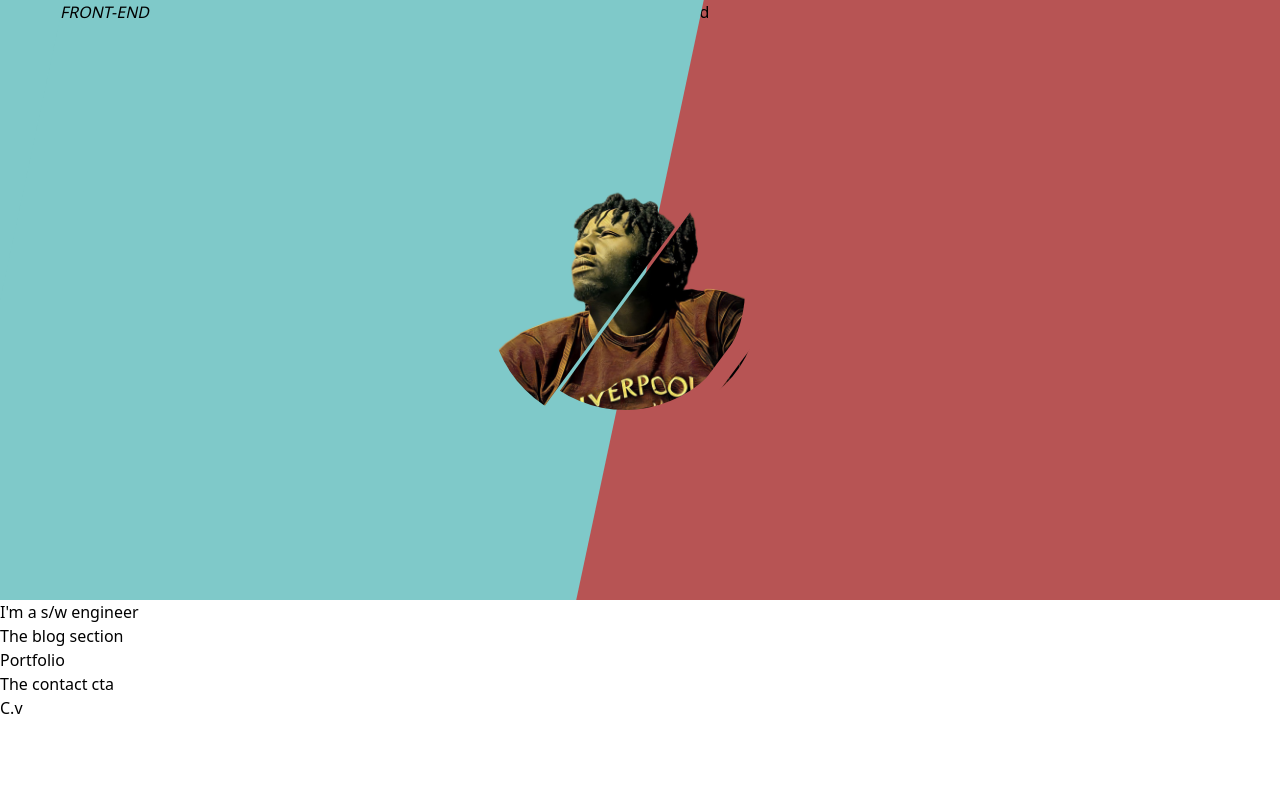
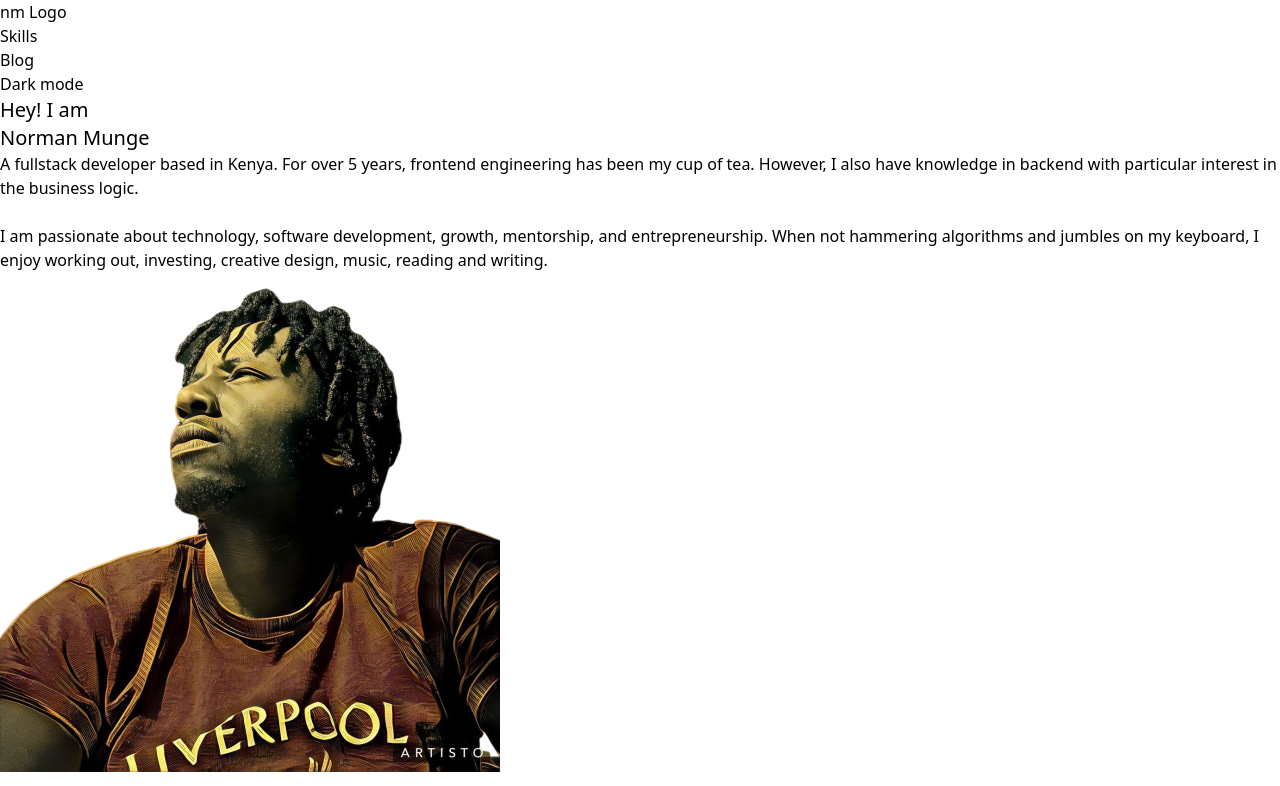
Before and after one commit to normanmunge/b_v2, an Angular app: page / in a window 1280 px wide. Shown: the top 786 px of the page. Built offline with nearby package versions, Linux system fonts and the light colour scheme; what @tailwindcss/typography would draw is missing.

Commit message:
Adds new profile component

```diff
--- a/src/app/app.component.html
+++ b/src/app/app.component.html
@@ -1,3 +1,15 @@
+<header>
+    <div> nm  Logo</div>
+    <nav>
+        <ul>
+            <li>Skills</li>
+            <li>Blog</li>
+        </ul>
+    </nav>
+    <div>Dark mode</div>
+</header>
+
+<app-profile></app-profile>
 <app-banner-slide></app-banner-slide>
 <app-brief></app-brief>
 <app-blog></app-blog>
--- a/src/app/app.module.ts
+++ b/src/app/app.module.ts
@@ -7,6 +7,7 @@ import { BannerSlideComponent } from './banner-slide/banner-slide.component';
 import { ContactComponent } from './contact/contact.component';
 import { BriefComponent } from './brief/brief.component';
 import { BlogComponent } from './blog/blog.component';
+import { ProfileComponent } from './profile/profile.component';
 
 @NgModule({
   declarations: [
@@ -14,7 +15,8 @@ import { BlogComponent } from './blog/blog.component';
     BannerSlideComponent,
     ContactComponent,
     BriefComponent,
-    BlogComponent
+    BlogComponent,
+    ProfileComponent
   ],
   imports: [
     BrowserModule,
--- /dev/null
+++ b/src/app/profile/profile.component.html
@@ -0,0 +1,53 @@
+<section class="section__wrapper">
+  <div class="user__details">
+    <div class="user__profile">
+      <h1 class="user__title text-xl">Hey! I am</h1>
+      <span class="user__title-forename text-xl">Norman</span>
+      <span class="user__title-surname text-xl">&nbsp;Munge</span>
+
+      <div class="user__description">
+        A fullstack developer based in Kenya. For over 5 years, frontend
+        engineering has been my cup of tea. However, I also have knowledge in
+        backend with particular interest in the business logic.
+        <br /><br />
+        I am passionate about technology, software development, growth,
+        mentorship, and entrepreneurship. When not hammering algorithms and
+        jumbles on my keyboard, I enjoy working out, investing, creative design,
+        music, reading and writing.
+      </div>
+    </div>
+
+    <div class="user__wrapper">
+      <div class="user__image">
+        <div class="user__img-wrapper">
+          <img
+            class="user__image-1"
+            src="/assets/images/me.png"
+            alt="Norman Munge"
+          />
+          <img
+            class="user__image-2"
+            src="/assets/images/me.png"
+            alt="Norman Munge"
+          />
+          <img
+            class="user__image-3"
+            src="/assets/images/me.png"
+            alt="Norman Munge"
+          />
+          <img
+            class="user__image-4"
+            src="/assets/images/me.png"
+            alt="Norman Munge"
+          />
+        </div>
+      </div>
+      <blockquote class="quote">
+        <h3 class="quote__description">
+          You never fail until you stop trying.
+        </h3>
+        <span class="quote__author"> &#8211; Albert Einstein </span>
+      </blockquote>
+    </div>
+  </div>
+</section>
--- /dev/null
+++ b/src/app/profile/profile.component.ts
@@ -0,0 +1,15 @@
+import { Component, OnInit } from '@angular/core';
+
+@Component({
+  selector: 'app-profile',
+  templateUrl: './profile.component.html',
+  styleUrls: ['./profile.component.scss']
+})
+export class ProfileComponent implements OnInit {
+
+  constructor() { }
+
+  ngOnInit(): void {
+  }
+
+}
```
Also changed, not shown: src/app/profile/profile.component.scss (added), 1 other file (tests, documents, lock files or other folders).
